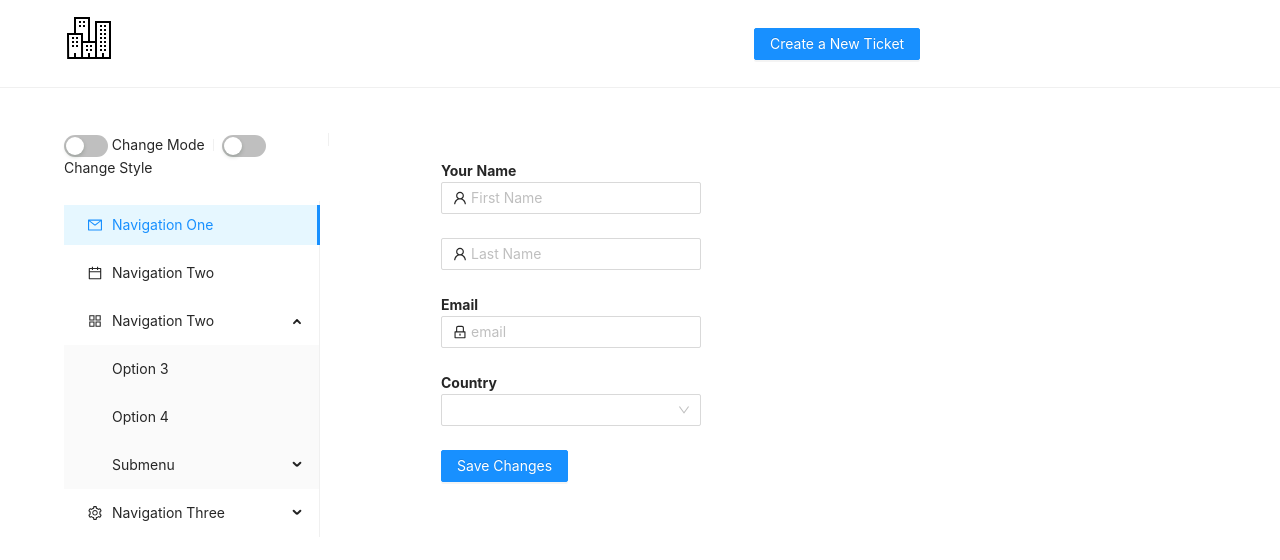
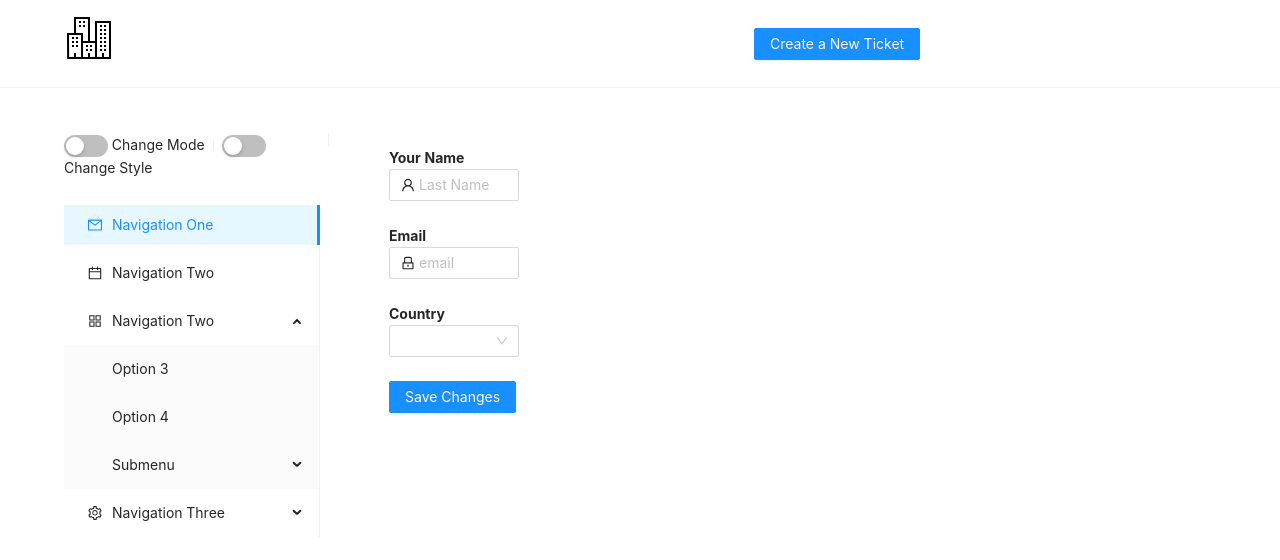
Before and after one commit to yan-chai/FrontEnd, a Next.js app in the folder client/: page /profile in a window 1280 px wide. Shown: the top 560 px of the page. Built offline with nearby package versions, Linux system fonts and the light colour scheme.

Commit message:
change profile UI

```diff
--- a/client/pages/home/[id].js
+++ /dev/null
@@ -1 +0,0 @@
-//http://localhost:3000/home?id=XXX
--- a/client/pages/login.js
+++ b/client/pages/login.js
@@ -4,6 +4,7 @@ import React from "react"
 import Link from 'next/link'
 import Router from 'next/router';
 import { useCookies } from "react-cookie";
+import "../node_modules/antd/dist/antd.css"
 React.useLayoutEffect = React.useEffect
 
 function Login() {
--- a/client/pages/profile.js
+++ b/client/pages/profile.js
@@ -98,16 +98,7 @@ const Profile = () => {
                             <Row>
                                 <Col>
                                     <Form.Item
-                                        name="firstname"
-                                        rules={[{ required: true, message: 'Please input your firstname!' }]}
-                                    >
-                                        <Input prefix={<UserOutlined className="site-form-item-icon" />} placeholder="First Name" />
-                                    </Form.Item>
-                                </Col>
-
-                                <Col>
-                                    <Form.Item
-                                        name="lastname"
+                                        name="name"
                                         rules={[{ required: true, message: 'Please input your lastname!' }]}
                                     >
                                         <Input prefix={<UserOutlined className="site-form-item-icon" />} placeholder="Last Name" />
--- a/client/pages/register.js
+++ b/client/pages/register.js
@@ -3,6 +3,7 @@ import { UserOutlined, LockOutlined, MailOutlined } from '@ant-design/icons';
 import React from "react"
 import Link from 'next/link'
 import Router from 'next/router'
+import "../node_modules/antd/dist/antd.css"
 React.useLayoutEffect = React.useEffect
 
 function Register() {
--- a/client/styles/home.css
+++ b/client/styles/home.css
@@ -13,3 +13,7 @@
 .home_cascade{
     text-align: center;
 }
+
+.profile_content {
+    width: 30%;
+}
```
